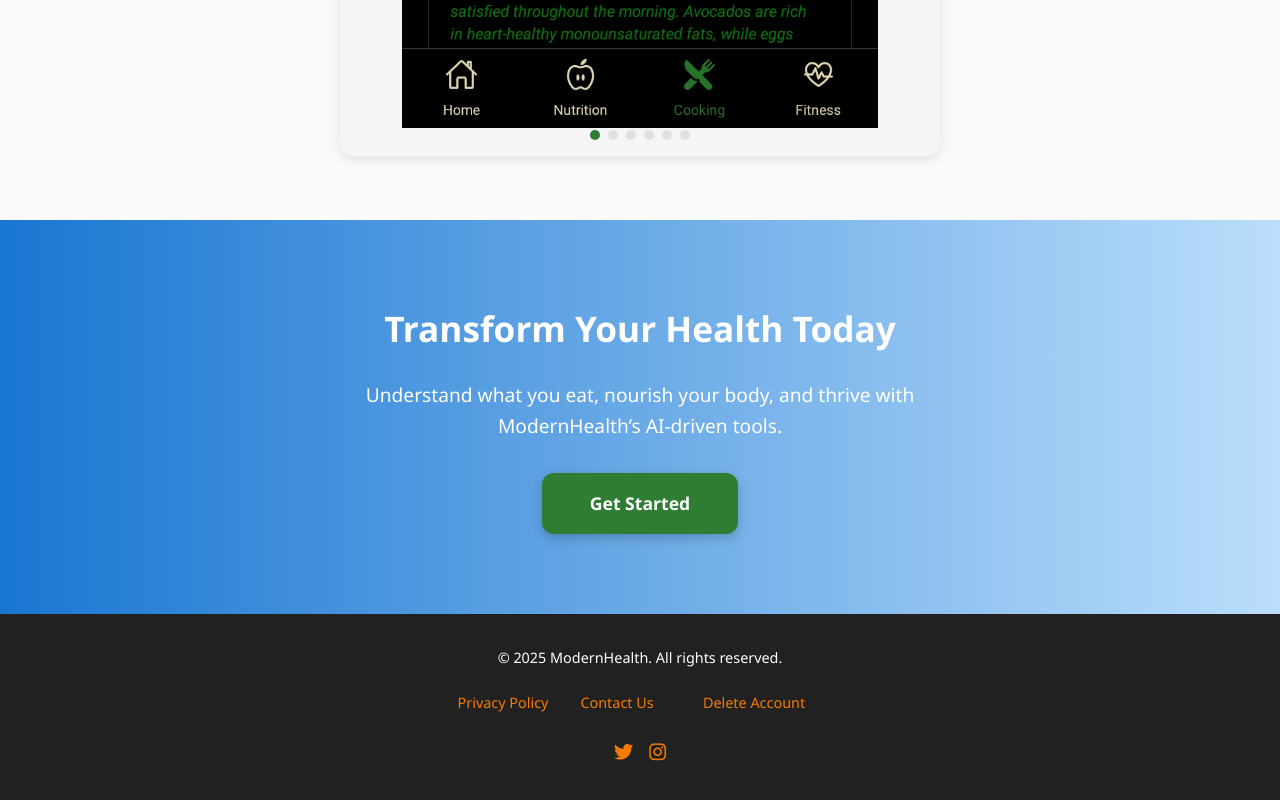
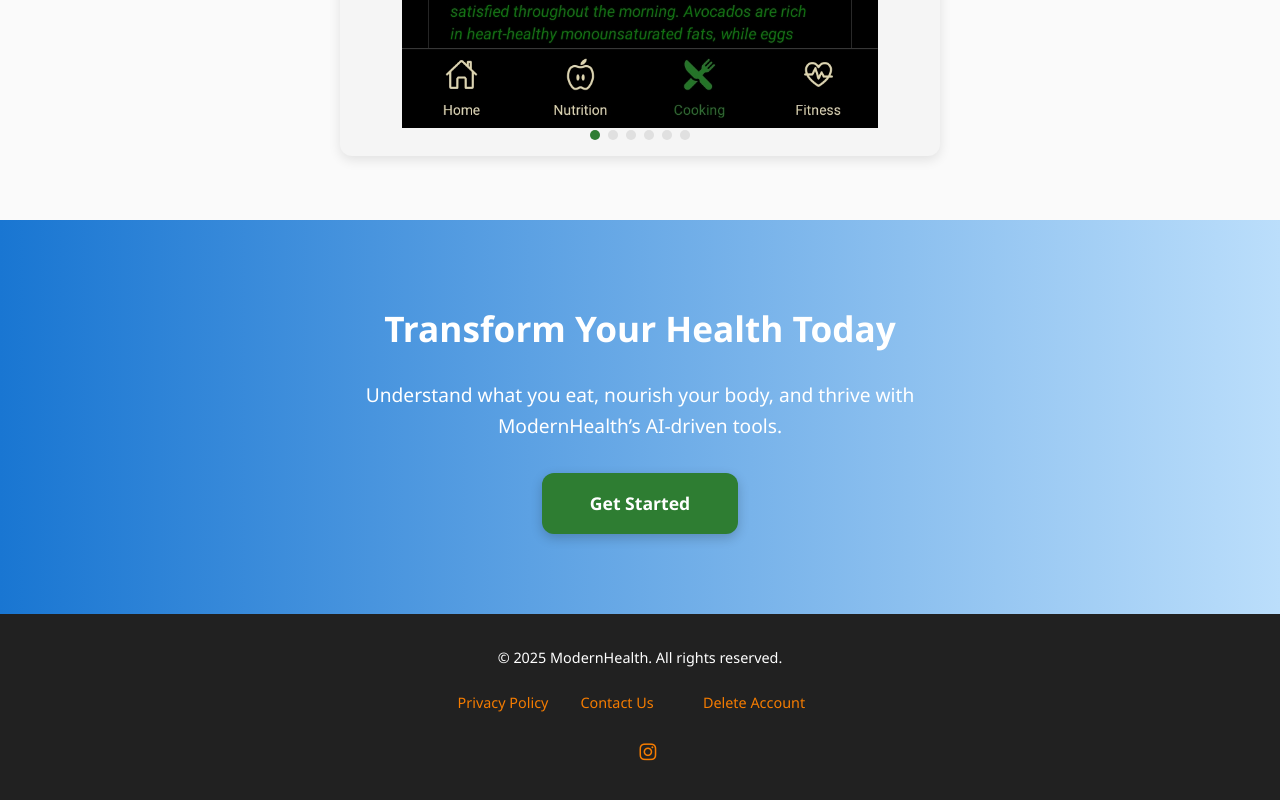
Before and after one commit to KitsoMogale/modernhealth-web, a React (Vite) app: page / in a window 1280 px wide. Shown: the part 2182-2982 px from the top of the page. Built offline with nearby package versions, Linux system fonts and the light colour scheme.

Commit message:
email as contact

```diff
--- a/index.html
+++ b/index.html
@@ -8,6 +8,11 @@
     <meta name="author" content="ModernHealth Team" />
     <link rel="icon" href="/favicon.png" />
     <link rel="stylesheet" href="https://cdnjs.cloudflare.com/ajax/libs/font-awesome/6.4.0/css/all.min.css" />
+    <link
+  rel="stylesheet"
+  href="https://cdnjs.cloudflare.com/ajax/libs/font-awesome/6.4.2/css/all.min.css"
+/>
+
     <title>ModernHealth - You Are What You Eat</title>
   </head>
   <body>
--- a/src/App.jsx
+++ b/src/App.jsx
@@ -22,13 +22,13 @@ function App() {
           <p>© 2025 ModernHealth. All rights reserved.</p>
           <div className="footer-links">
             <Link to="/privacy-policy">Privacy Policy</Link>
-            <a href="mailto:support@modernhealth.com">Contact Us</a>
+            <a href="mailto:modernhealth84@gmail.com">Contact Us</a>
             <button onClick={openModal} className="footer-link-button" aria-label="Delete Account">
               Delete Account
             </button>
           </div>
           <div className="social-icons">
-            <a href="https://twitter.com/modernhealth" aria-label="Twitter"><i className="fab fa-twitter"></i></a>
+            <a href="https://x.com/modernhealth25" aria-label="X (formerly Twitter)"><i className="fab fa-x-twitter"></i></a>
             <a href="https://instagram.com/modernhealth2025" aria-label="Instagram"><i className="fab fa-instagram"></i></a>
           </div>
         </footer>
```
